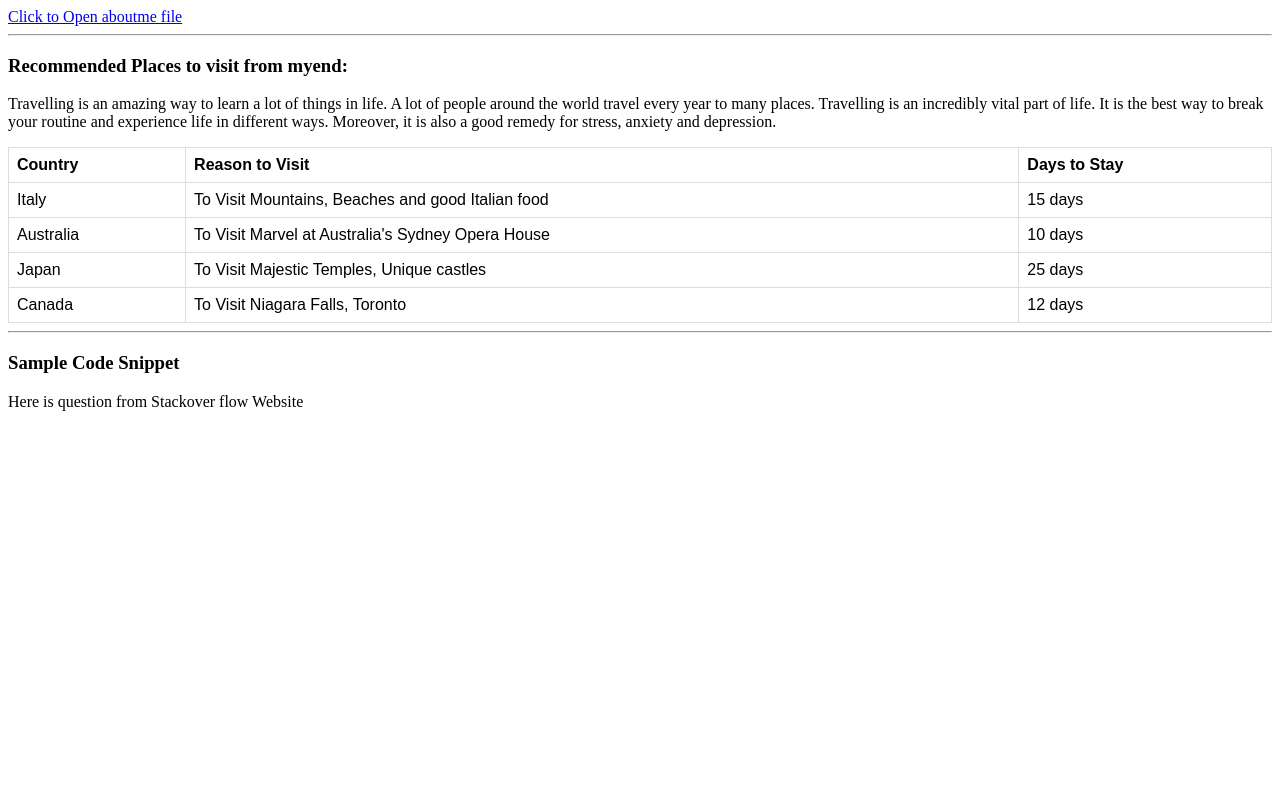
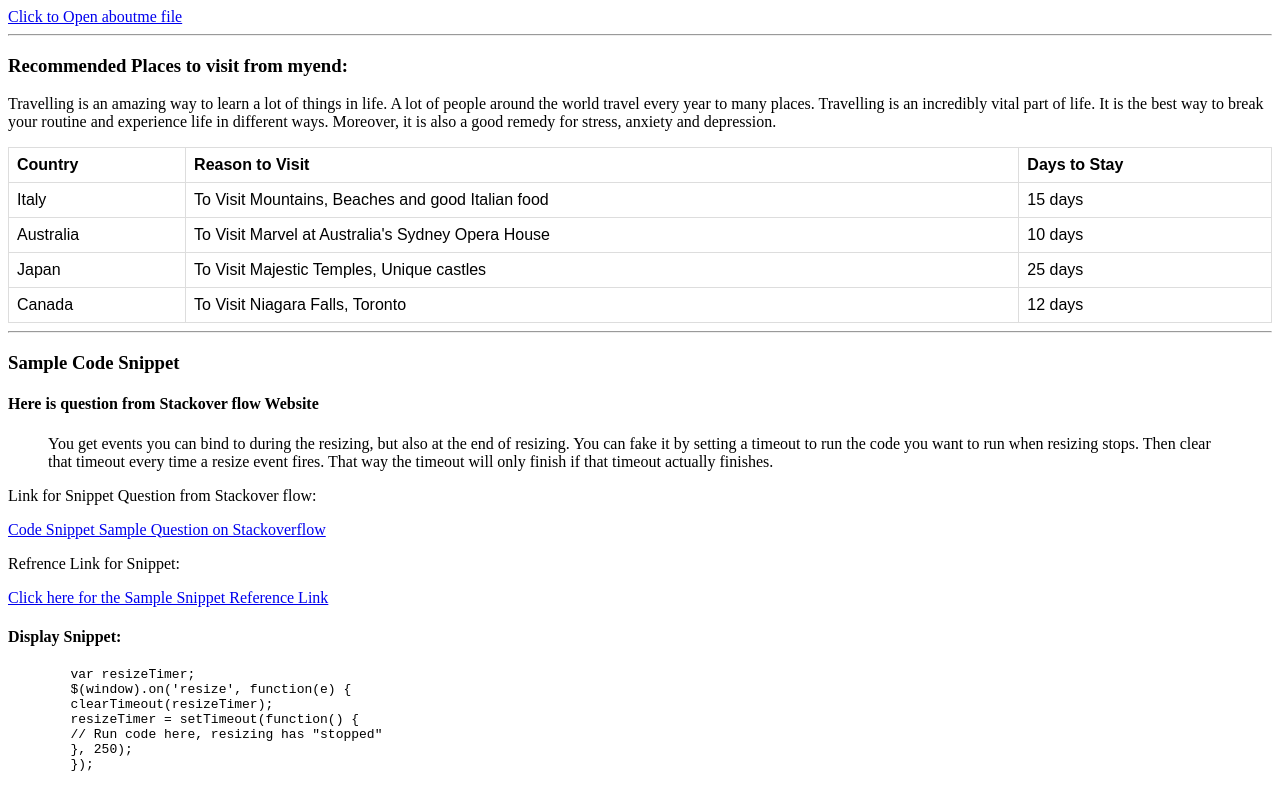
Before and after one commit to 44-563-Web-Apps-S23/44563-webapps-assignment-3-Sailaxmiveldanda, a plain HTML site: page index.html in a window 1280 px wide. Shown: the part 512-1312 px from the top of the page. Before the commit the page ends 939 px from the top, so only its background shows below. Drawn offline with Linux system fonts and the light colour scheme.

Commit message:
Added Snippet

```diff
--- a/index.html
+++ b/index.html
@@ -88,12 +88,30 @@
     </table>
     <hr>
     <h3> Sample Code Snippet </h3>
-
-    <P> Here is question from Stackover flow Website </P>
-    <blockquote cite = "https://stackoverflow.com/questions/9828831/jquery-on-window-resize"
+    <h4> Here is question from Stackover flow Website </h4>
+    <blockquote cite = "https://stackoverflow.com/questions/9828831/jquery-on-window-resize" >
     You get events you can bind to during the resizing, but also at the end of resizing. You can fake it
     by setting a timeout to run the code you want to run when resizing stops.
     Then clear that timeout every time a resize event fires. That way the timeout will only
-    finish if that timeout actually finishes.></blockquote>
+    finish if that timeout actually finishes.
+    </blockquote>
+    <p> Link for Snippet Question from Stackover flow: </p>
+    <a href="https://stackoverflow.com/questions/9828831/jquery-on-window-resize">
+        Code Snippet Sample Question on Stackoverflow</a>
+        <br>
+        <p> Refrence Link for Snippet:</p>
+    <a href=" https://css-tricks.com/snippets/jquery/done-resizing-event/">
+        Click here for the Sample Snippet Reference Link
+    </a>
+    <h4> Display Snippet: </h4>
+    <pre>
+        var resizeTimer;
+        $(window).on('resize', function(e) {
+        clearTimeout(resizeTimer);
+        resizeTimer = setTimeout(function() {
+        // Run code here, resizing has "stopped"
+        }, 250);
+        });
+    </pre>
     </body>
 </html>
```
